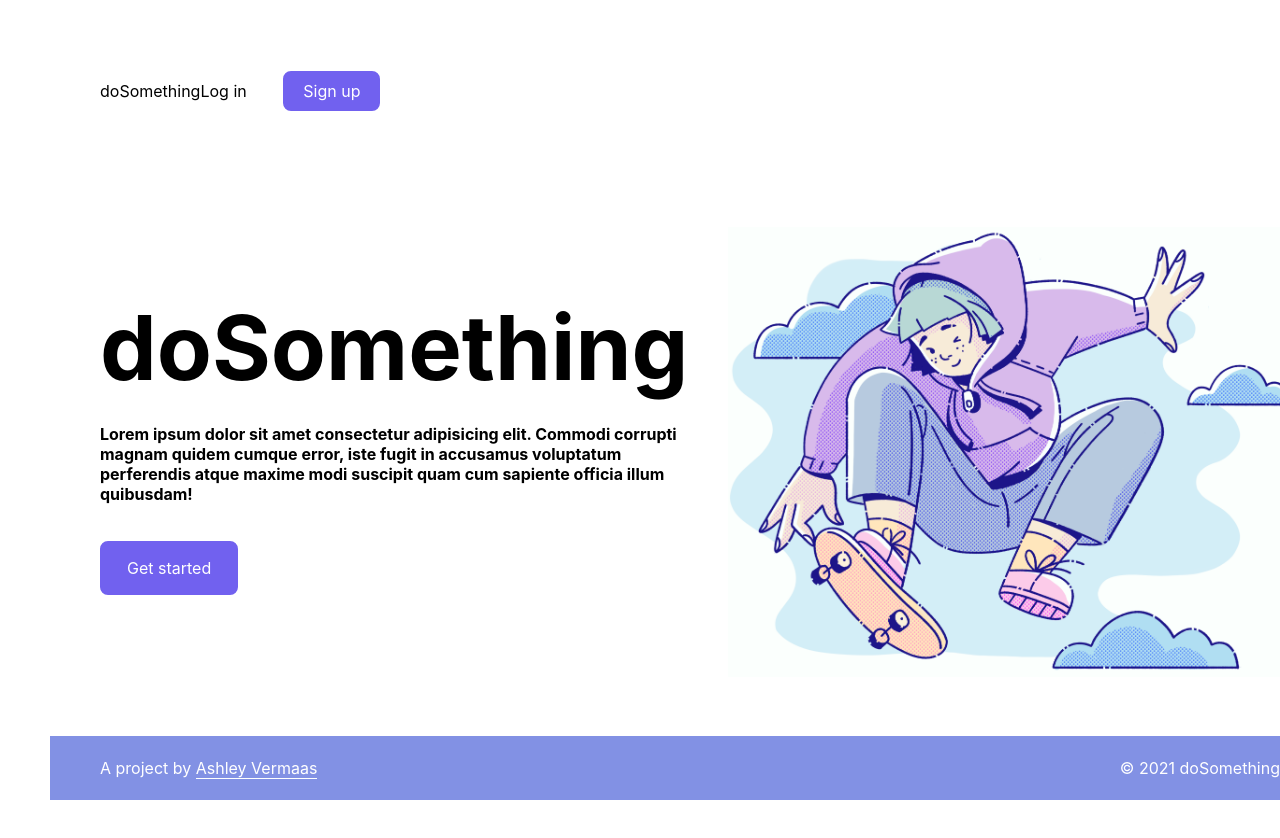
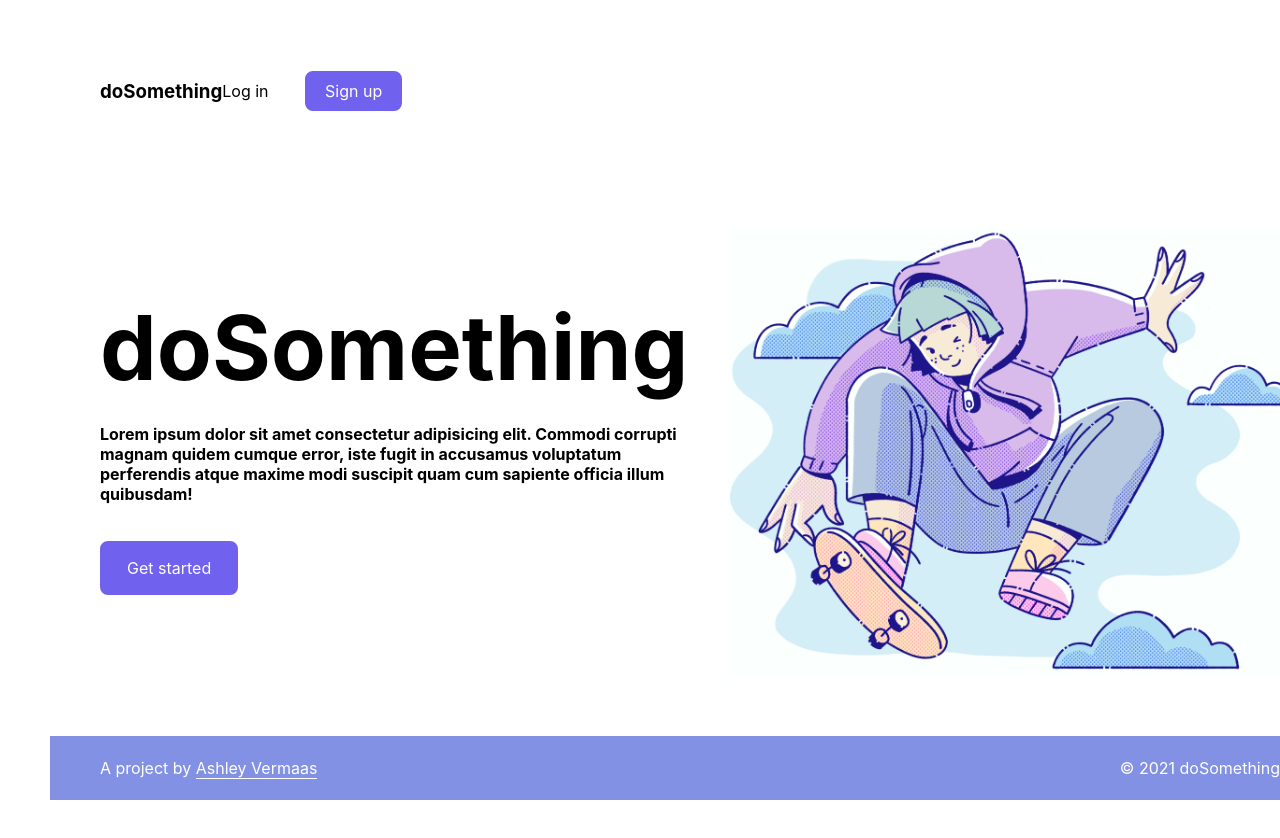
Before and after one commit to ashleyvermaas/do-something-client, a React (Create React App) app: page / in a window 1280 px wide. Shown: the top 838 px of the page. Built offline with nearby package versions, Linux system fonts and the light colour scheme.

Commit message:
style navbar link to dashboard

```diff
--- a/src/components/navbar/Navbar.css
+++ b/src/components/navbar/Navbar.css
@@ -39,10 +39,10 @@
     border: 2px solid #f5cf05;;
 }
 
-.navbar-login {
+.navbar-login, .navbar-dashboard {
     color: black;
 }
 
-.navbar-login:hover, .navbar-logo:hover {
+.navbar-login:hover, .navbar-logo:hover, .navbar-dashboard:hover {
     color: #f5cf05;
 }
--- a/src/components/navbar/Navbar.js
+++ b/src/components/navbar/Navbar.js
@@ -5,9 +5,9 @@ import "./Navbar.css";
 function Navbar(props) {
     return (
         <nav className="navbar">
-            <Link to={"/"} className='text-link'><p className="navbar-logo">doSomething</p></Link>
+            <Link to={"/"} className='text-link'><h3 className="navbar-logo">doSomething</h3></Link>
             { props.user ?
-                <Link to={"/dashboard"} className='text-link'><p>Go to Dashboard</p></Link>
+                <Link to={"/dashboard"} className='text-link'><p className="navbar-dashboard">Go to Dashboard</p></Link>
                 :
                 <div className="navbar-auth">
                     <Link to={"/login"} className='text-link'><p className="navbar-login">Log in</p></Link>
```
